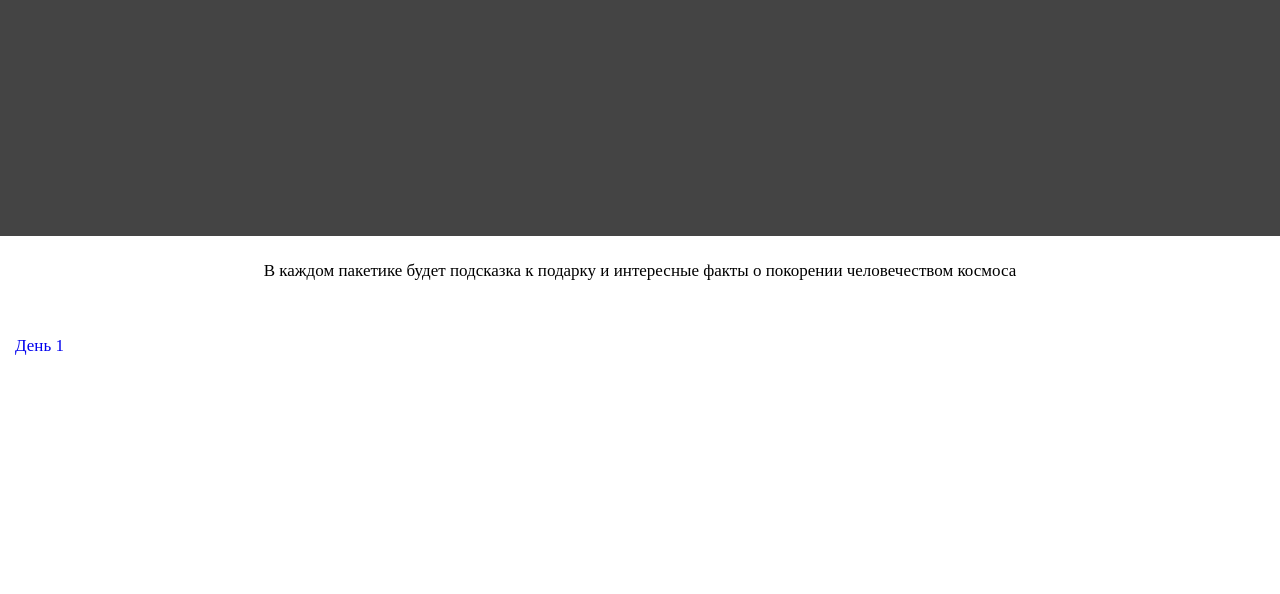
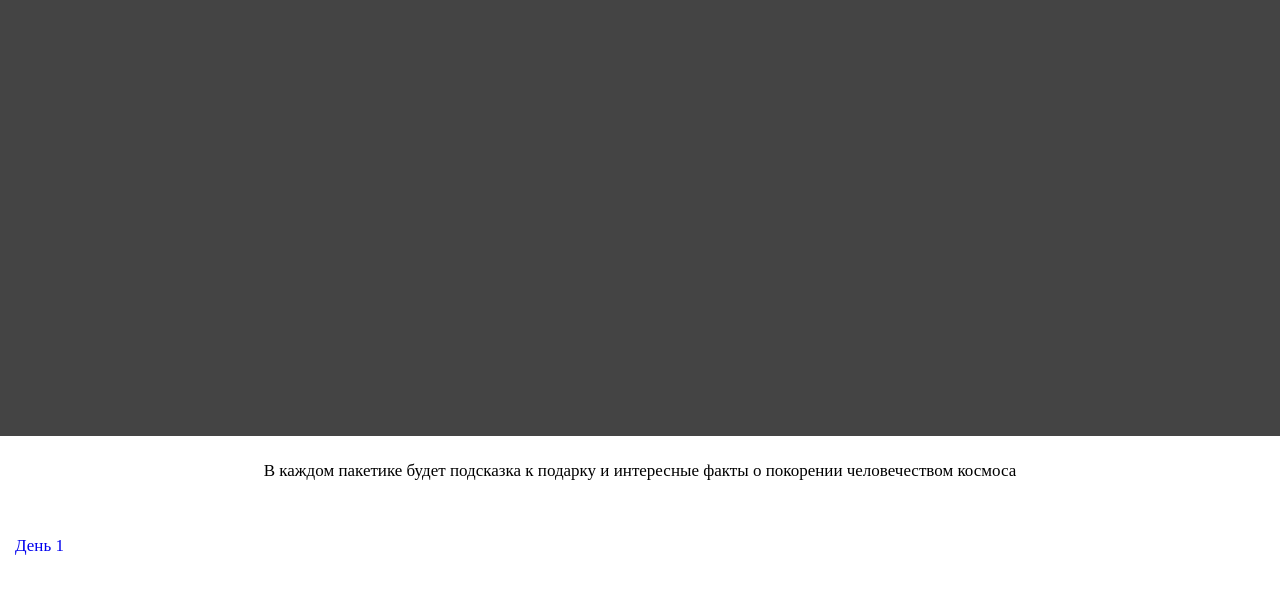
Before and after one commit to LvuhaCool/Paketiki-2025, a plain HTML site: page index.html in a window 1280 px wide. Shown: the part 174-768 px from the top of the page. Drawn offline with Linux system fonts and the light colour scheme.

Commit message:
header height fix 2

```diff
--- a/style.css
+++ b/style.css
@@ -8,7 +8,7 @@ header {
     text-align: center;
     padding-top: 55px;
     width: 100%;
-    height: 355px;
+    height: 555px;
     font-size: 25px;
 }
 main {
```
